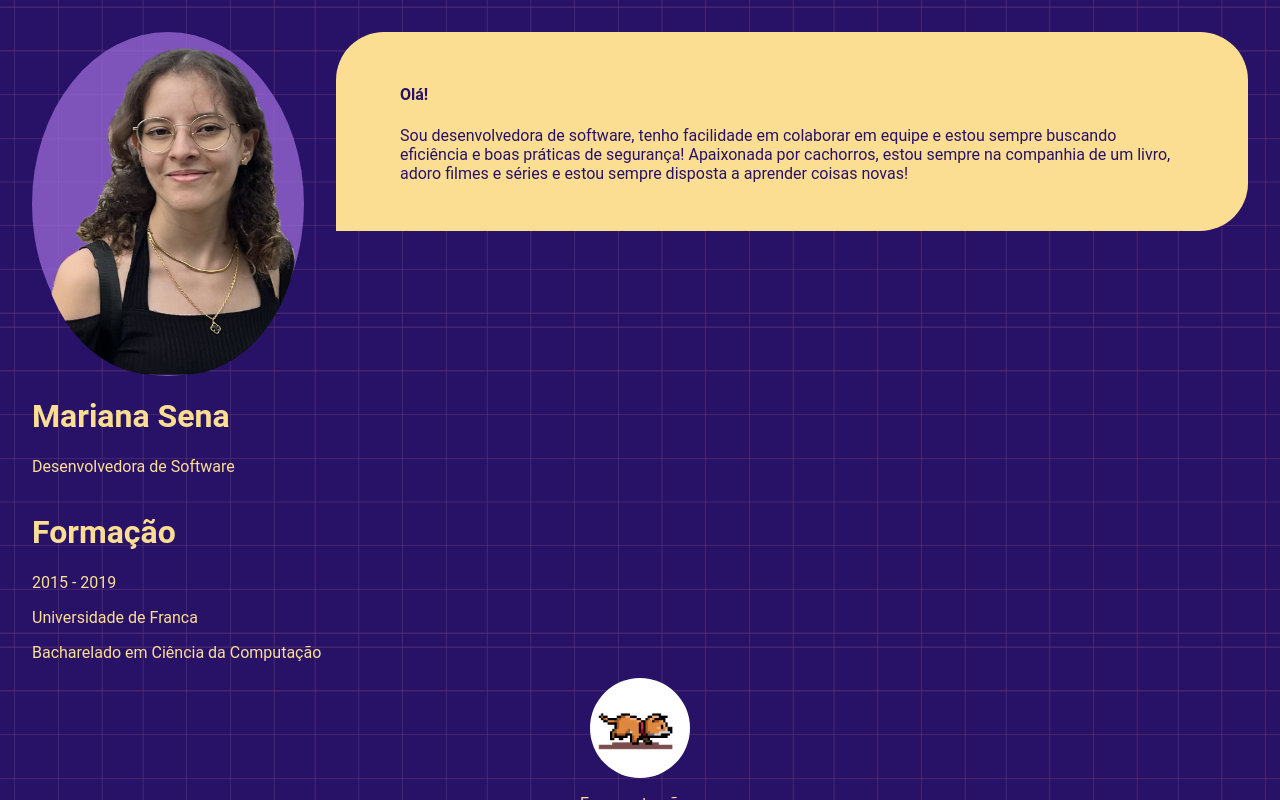
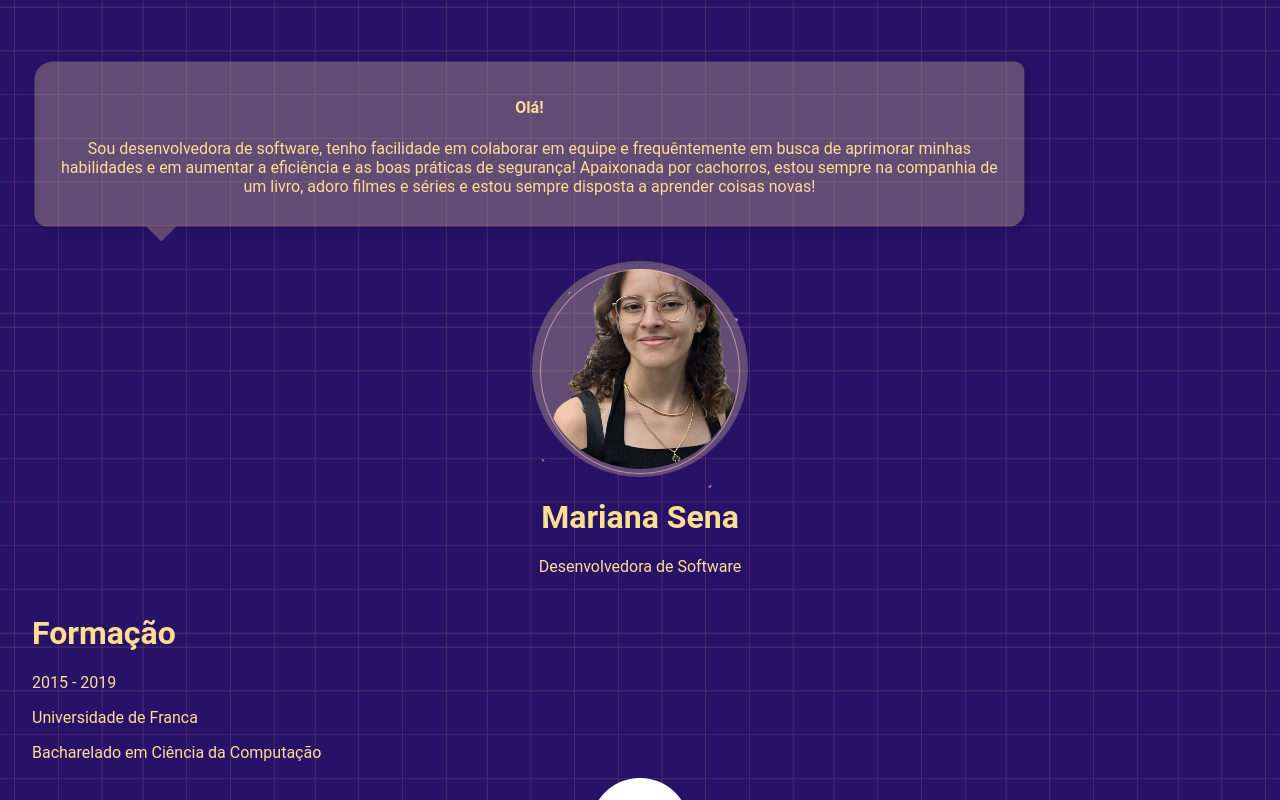
Before and after one commit to mari-sena/marisena, a Next.js app: page / in a window 1280 px wide. Shown: the top 800 px of the page. Built offline with nearby package versions, Linux system fonts and the light colour scheme.

Commit message:
about me section update

```diff
--- a/app/components/organisms/about.css
+++ b/app/components/organisms/about.css
@@ -1,37 +1,118 @@
 .about-container {
   display: flex;
+  flex-direction: column;
+}
 
-  @media (max-width: 768px) {
-    flex-direction: column;
+.about-image {
+  width: 200px;
+  height: 200px;
+  padding: 8px;
+  border-radius: 50%;
+  margin-top: 2rem;
+  display: flex;
+  background: none;
+  position: relative;
+  justify-self: center;
+  justify-content: center;
+  background-color: #fcde9447;
+}
+
+.about-image::before {
+  content: "";
+  position: absolute;
+  width: 92%;
+  height: 94%;
+  border-radius: 50%;
+  border: 1px solid rgba(255, 192, 203, 0.6);
+}
+
+.about-image::after {
+  content: "";
+  position: absolute;
+  width: 110%;
+  height: 110%;
+  border-radius: 50%;
+  border: 2px solid rgba(255, 192, 203, 0.9);
+  clip-path: polygon(
+    0% 50%,
+    5% 45%,
+    10% 40%,
+    15% 35%,
+    20% 30%,
+    25% 25%,
+    30% 20%,
+    35% 15%,
+    40% 10%,
+    45% 5%,
+    50% 0%,
+    55% 5%,
+    60% 10%,
+    65% 15%,
+    70% 20%,
+    75% 25%,
+    80% 30%,
+    85% 35%,
+    90% 40%,
+    95% 45%,
+    100% 50%,
+    95% 55%,
+    90% 60%,
+    85% 65%,
+    80% 70%,
+    75% 75%,
+    70% 80%,
+    65% 85%,
+    60% 90%,
+    55% 95%,
+    50% 100%,
+    45% 95%,
+    40% 90%,
+    35% 85%,
+    30% 80%,
+    25% 75%,
+    20% 70%,
+    15% 65%,
+    10% 60%,
+    5% 55%
+  );
+  animation: spinFrame 4s linear infinite;
+}
+
+.image {
+  width: 100%;
+  height: 100%;
+  object-fit: cover;
+  border-radius: 50%;
+}
+
+@keyframes spinFrame {
+  0% {
+    transform: rotate(0deg);
+  }
+  100% {
+    transform: rotate(360deg);
   }
 }
 
-.about-image {
-  height: 19.5rem;
-  width: 17rem;
-  padding: 1rem 0;
-  border-radius: 100%;
-  text-align: -webkit-center;
-  background-color: rgba(152, 104, 211, 0.773);
-}
+.about-wrapper {
+  margin-top: 2rem;
+  text-align: center;
 
-.image {
-  border-radius: 45%;
-}
-
-.about-wrapper {
   @media (max-width: 768px) {
     align-self: center;
   }
 }
 
 .about-me-description {
-  color: #271268;
-  margin-left: 2rem;
-  padding: 2rem 4rem;
-  border-radius: 3rem 3rem 3rem 0rem;
-  background-color: #fcde93;
-  height: fit-content;
+  position: relative;
+  background: #fcde9447;
+  border-radius: 10px;
+  padding: 15px 20px;
+  max-width: 950px;
+  font-size: 16px;
+  color: #fcde94;
+  box-shadow: 2px 2px 10px rgba(0, 0, 0, 0.2);
+  animation: bubbleMorph 3s infinite ease-in-out, frameMove 5s infinite linear;
 
   @media (max-width: 768px) {
     border-radius: 3rem;
@@ -39,3 +120,54 @@
     margin-left: 0;
   }
 }
+
+.about-me-description::after {
+  content: "";
+  position: absolute;
+  bottom: -15px;
+  left: 7rem;
+  width: 0;
+  height: 0;
+  border-left: 15px solid transparent;
+  border-right: 15px solid transparent;
+  border-top: 15px solid #fcde9447;
+  @media (max-width: 768px) {
+    left: 17.5rem;
+  }
+}
+
+@keyframes bubbleMorph {
+  0% {
+    border-radius: 10px;
+  }
+  25% {
+    border-radius: 20px 15px 25px 10px;
+  }
+  50% {
+    border-radius: 15px 25px 10px 20px;
+  }
+  75% {
+    border-radius: 25px 10px 20px 15px;
+  }
+  100% {
+    border-radius: 10px;
+  }
+}
+
+@keyframes frameMove {
+  0% {
+    transform: translate(0, 0);
+  }
+  25% {
+    transform: translate(5px, -5px);
+  }
+  50% {
+    transform: translate(-5px, 5px);
+  }
+  75% {
+    transform: translate(5px, 5px);
+  }
+  100% {
+    transform: translate(0, 0);
+  }
+}
--- a/app/components/organisms/about.tsx
+++ b/app/components/organisms/about.tsx
@@ -6,6 +6,16 @@ function About() {
   return (
     <div className="about-container">
       <div className="about-wrapper">
+        <div className="about-me-description">
+          <h4>Olá!</h4>
+          <p>
+            Sou desenvolvedora de software, tenho facilidade em colaborar em
+            equipe e frequêntemente em busca de aprimorar minhas habilidades e
+            em aumentar a eficiência e as boas práticas de segurança! Apaixonada
+            por cachorros, estou sempre na companhia de um livro, adoro filmes e
+            séries e estou sempre disposta a aprender coisas novas!
+          </p>
+        </div>
         <div className="about-image">
           <Image
             alt="coming soon"
@@ -20,16 +30,6 @@ function About() {
           <p>Desenvolvedora de Software</p>
         </div>
       </div>
-      <div className="about-me-description">
-        <h4>Olá!</h4>
-        <p>
-          Sou desenvolvedora de software, tenho facilidade em colaborar em
-          equipe e estou sempre buscando eficiência e boas práticas de
-          segurança! Apaixonada por cachorros, estou sempre na companhia de um
-          livro, adoro filmes e séries e estou sempre disposta a aprender coisas
-          novas!
-        </p>
-      </div>
     </div>
   );
 }
```
